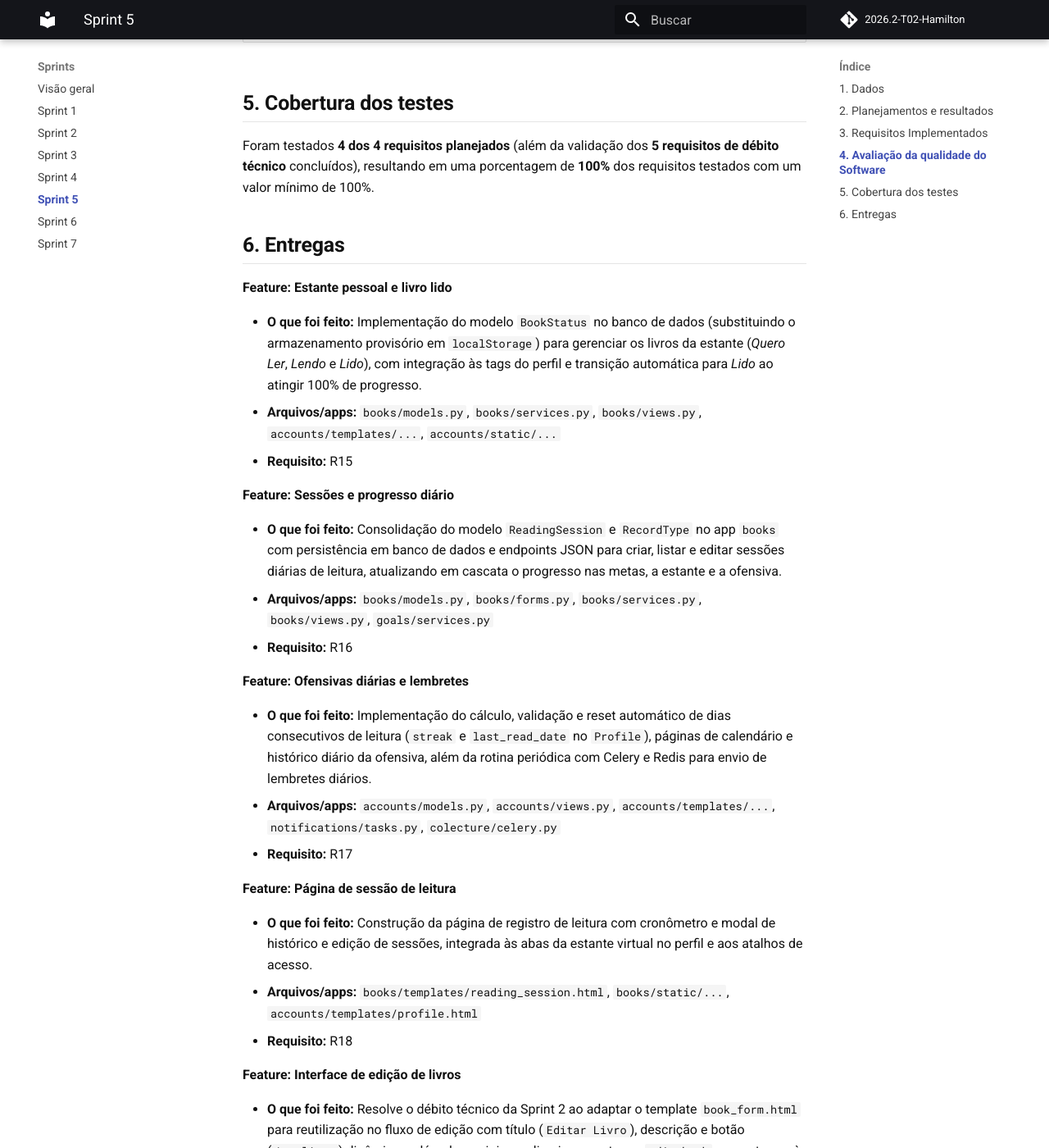
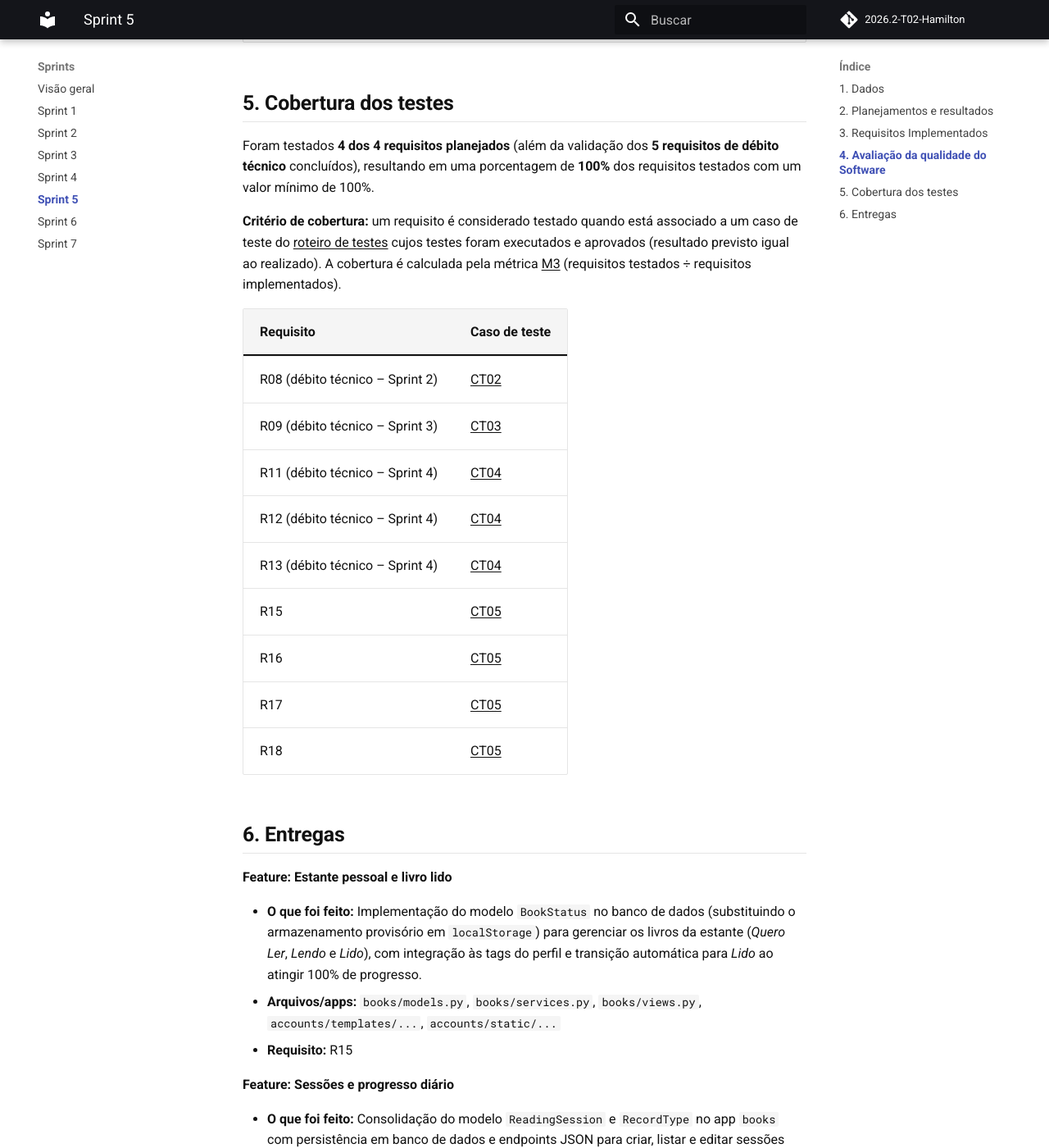
Before and after one commit to FGA0138-MDS-Ajax/2026.2-T02-Hamilton, an MkDocs documentation site: the page built from docs/sprints/sprint5.md, in a window 1280 px wide and 1400 px high, scrolled down 1896 px. Shown: the whole window at 82% size. Built offline with MkDocs 1.6.1 and Material for MkDocs 9.7.7, drawn with Linux system fonts in a browser that asks for light colours; comment, search, counter and statistics services are not loaded.

Commit message:
docs(sprints): adiciona criterio de cobertura e rastreio requisito-CT nos relatorios

```diff
--- a/docs/sprints/sprint5.md
+++ b/docs/sprints/sprint5.md
@@ -39,6 +39,20 @@ O valor esperado de conclusão de cada requisito é de **70%**.
 ## 5. Cobertura dos testes
 
 Foram testados **4 dos 4 requisitos planejados** (além da validação dos **5 requisitos de débito técnico** concluídos), resultando em uma porcentagem de **100%** dos requisitos testados com um valor mínimo de 100%.
+
+**Critério de cobertura:** um requisito é considerado testado quando está associado a um caso de teste do [roteiro de testes](../visao/testes.md#roteiro-de-testes) cujos testes foram executados e aprovados (resultado previsto igual ao realizado). A cobertura é calculada pela métrica [M3](../visao/metricas.md) (requisitos testados ÷ requisitos implementados).
+
+| Requisito | Caso de teste |
+| --------- | ------------- |
+| R08 (débito técnico – Sprint 2) | [CT02](../visao/testes.md#ct02) |
+| R09 (débito técnico – Sprint 3) | [CT03](../visao/testes.md#ct03) |
+| R11 (débito técnico – Sprint 4) | [CT04](../visao/testes.md#ct04) |
+| R12 (débito técnico – Sprint 4) | [CT04](../visao/testes.md#ct04) |
+| R13 (débito técnico – Sprint 4) | [CT04](../visao/testes.md#ct04) |
+| R15       | [CT05](../visao/testes.md#ct05) |
+| R16       | [CT05](../visao/testes.md#ct05) |
+| R17       | [CT05](../visao/testes.md#ct05) |
+| R18       | [CT05](../visao/testes.md#ct05) |
 
 ## 6. Entregas
 
```
Also changed, not shown: docs/sprints/sprint1.md (+9 -0 lines), docs/sprints/sprint2.md (+9 -0 lines), docs/sprints/sprint3.md (+8 -0 lines), docs/sprints/sprint4.md (+12 -1 lines).
